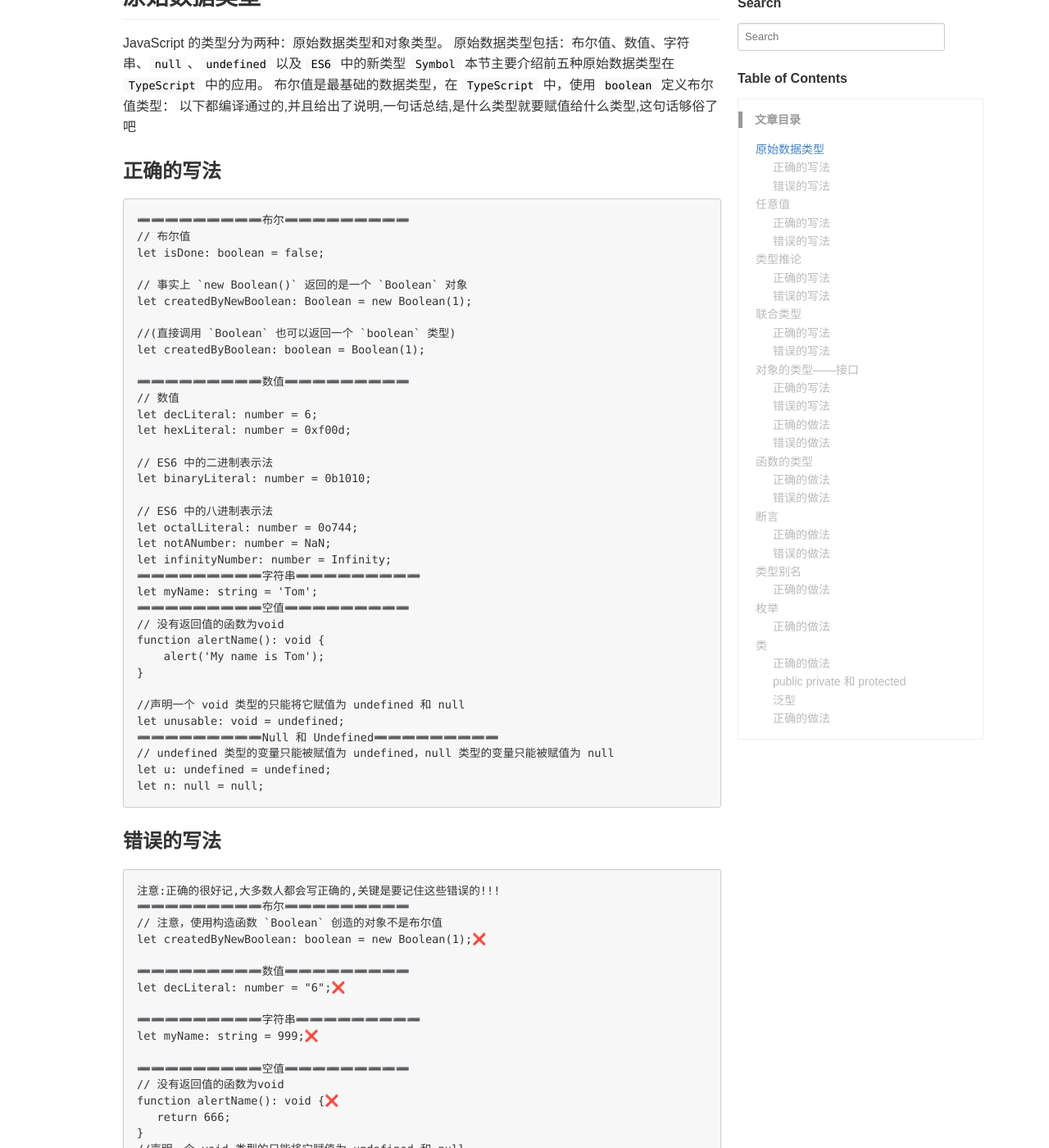
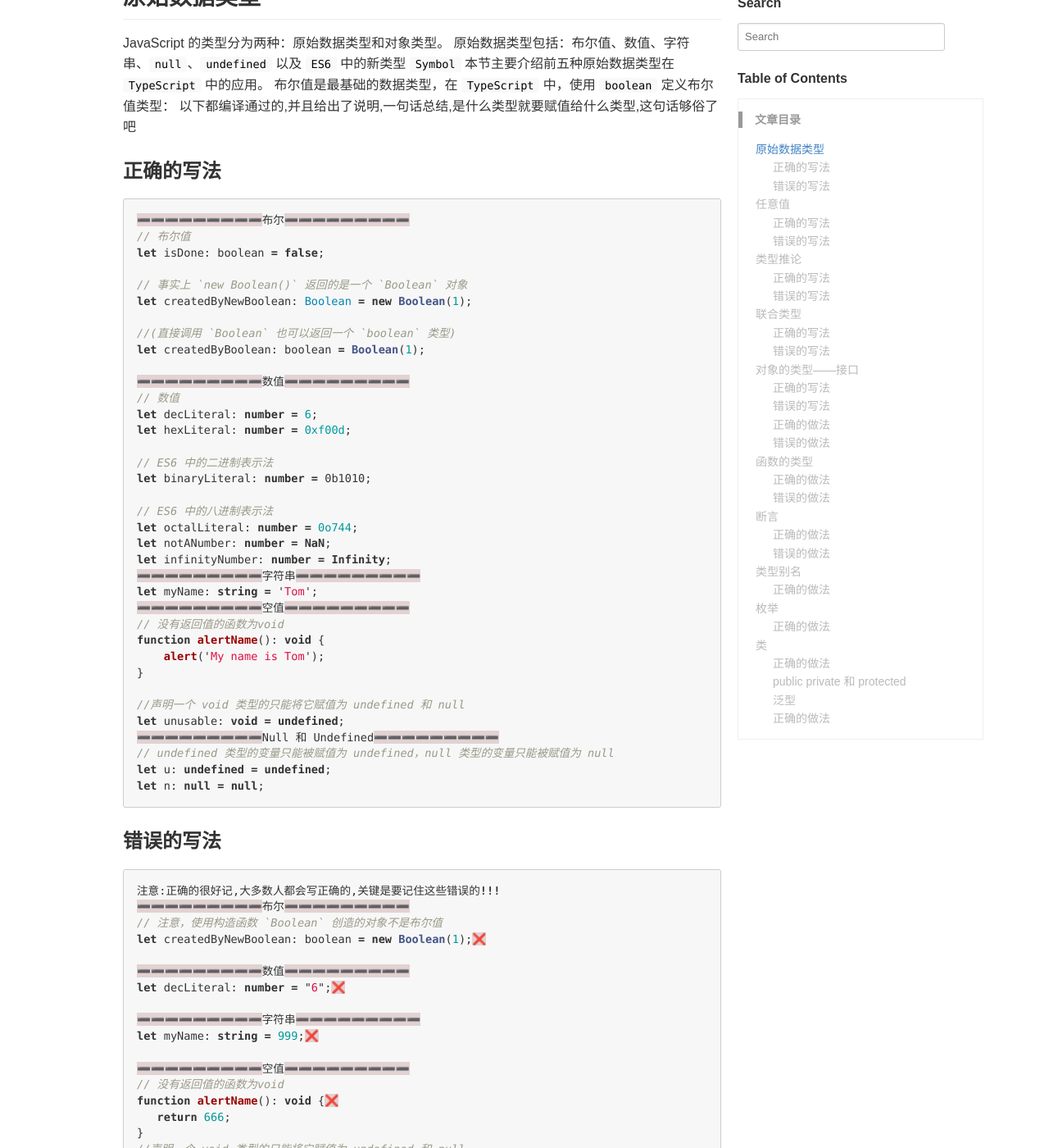
Before and after one commit to AceXking/AceXking.github.io, a Jekyll site: the page built from _posts/2019-08-15-typescript-right.md, in a window 1280 px wide and 1400 px high, scrolled down 240 px. Shown: the whole window at 82% size. Built offline with Jekyll 4.4.1, drawn with Linux system fonts in a browser that asks for light colours; comment, search, counter and statistics services are not loaded; some of the changed text lies outside the part shown.

Commit message:
typescript

`````diff
--- a/_posts/2019-08-15-typescript-right.md
+++ b/_posts/2019-08-15-typescript-right.md
@@ -12,7 +12,7 @@ JavaScript 的类型分为两种：原始数据类型和对象类型。
 布尔值是最基础的数据类型，在 `TypeScript` 中，使用 `boolean` 定义布尔值类型：
 以下都编译通过的,并且给出了说明,一句话总结,是什么类型就要赋值给什么类型,这句话够俗了吧
 ### 正确的写法
-````
+```typescript
 ➖➖➖➖➖➖➖➖➖布尔➖➖➖➖➖➖➖➖➖
 // 布尔值
 let isDone: boolean = false;
@@ -49,9 +49,9 @@ let unusable: void = undefined;
 // undefined 类型的变量只能被赋值为 undefined，null 类型的变量只能被赋值为 null
 let u: undefined = undefined;
 let n: null = null;
-````
+```
 ### 错误的写法
-````
+```typescript
 注意:正确的很好记,大多数人都会写正确的,关键是要记住这些错误的!!!
 ➖➖➖➖➖➖➖➖➖布尔➖➖➖➖➖➖➖➖➖
 // 注意，使用构造函数 `Boolean` 创造的对象不是布尔值
@@ -75,10 +75,10 @@ let unusable: void = 'I love you';❌
 // undefined 类型的变量只能被赋值为 undefined，null 类型的变量只能被赋值为 null
 let u: undefined = 888;❌
 let n: null = 999;❌
-````
+```
 ## 任意值
 ### 正确的写法
-````
+```typescript
 // 顾名思义,可以被任何值赋值
 let anyThing: any = 'hello';
 let anyThing: any = 888;
@@ -89,24 +89,24 @@ let anyThing: any = undefined;
 // 变量如果在声明的时候，未指定其类型，那么它会被识别为任意值类型：
 let any;
 any =true;
-````
+```
 ### 错误的写法
 没有错误的写法~
 ## 类型推论
 ### 正确的写法
-````
+```typescript
 // 如果没有明确的指定类型，那么 TypeScript 会依照类型推论（Type Inference）的规则推断出一个类型。
 let myFavoriteNumber = 'seven';  等价于  let myFavoriteNumber :string= 'seven';
-````
+```
 ### 错误的写法
-````
+```typescript
 // 第一句已经被推论为String类型了
 let myFavoriteNumber = 'seven';
 myFavoriteNumber = 7;❌
-````
+```
 ## 联合类型
 ### 正确的写法
-````
+```typescript
 // 联合类型（Union Types）表示取值可以为多种类型中的一种。
 // 当你允许某个变量被赋值多种类型的时候,使用联合类型,管道符进行连接
 let myFavoriteNumber: string | number;
@@ -117,17 +117,17 @@ myFavoriteNumber = 7;
 function getString(something: string | number): string {
     return something.toString();
 }
-````
+```
 ### 错误的写法
-````
+```typescript
 // number类型没有length属性.所以编译错误,因为我们只能访问此联合类型的所有类型里共有的属性或方法：
 function getLength(something: string | number): number {❌
     return something.length;
 }
-````
+```
 ## 对象的类型——接口
 ### 正确的写法
-````
+```typescript
 // 赋值的时候，变量的形状必须和接口的形状保持一致(不能多也不能少,类型还必须一致)
 interface Person {
     name: string;
@@ -184,9 +184,9 @@ let tom: Person = {
     name: 'Tom',
     gender: 'male'
 };
-````
+```
 ### 错误的写法
-````
+```typescript
 // 一旦定义了任意属性，那么确定属性和可选属性的类型都必须是它的类型的子集
 interface Person {
     name: string;
@@ -216,9 +216,9 @@ let tom: Person = {
 
 tom.id = 89757; // 不能被二次赋值❌
 数组的类型
-````
+```
 ### 正确的做法
-````
+```typescript
 let fibonacci: number[] = [1, 1, 2, 3, 5];
 let fibonacci: Array<number> = [1, 1, 2, 3, 5];
 
@@ -235,9 +235,9 @@ let list: any[] = ['Xcat Liu', 25, { website: 'http://xcatliu.com' }];
 function sum() {
     let args: IArguments = arguments;
 }
-````
+```
 ### 错误的做法
-````
+```typescript
 // 数组的项中不允许出现其他的类型：
 let fibonacci: number[] = [1, '1', 2, 3, 5];❌
 
@@ -250,10 +250,10 @@ fibonacci.push('8');❌
 function sum() {❌
     let args: number[] = arguments;
 }
-````
+```
 ## 函数的类型
 ### 正确的做法
-````
+```typescript
 // 需要把输入和输出都考虑到
 function sum(x: number, y: number): number {
     return x + y;
@@ -304,9 +304,9 @@ function push(array: any[], ...items: any[]) {
 
 let a = [];
 push(a, 1, 2, 3);
-````
+```
 ### 错误的做法
-````
+```typescript
 // 输入多余的（或者少于要求的）参数，是不被允许的：
 function sum(x: number, y: number): number {
     return x + y;
@@ -330,10 +330,10 @@ function buildName(firstName?: string, lastName: string) {❌
 }
 let tomcat = buildName('Tom', 'Cat');
 let tom = buildName(undefined, 'Tom');
-````
+```
 ## 断言
 ### 正确的做法
-````
+```typescript
 // 可以使用类型断言，将 something 断言成 string
 function getLength(something: string | number): number {
     if ((<string>something).length) {
@@ -342,17 +342,17 @@ function getLength(something: string | number): number {
         return something.toString().length;
     }
 }
-````
+```
 ### 错误的做法
-````
+```typescript
 // 只能访问此联合类型的所有类型里共有的属性或方法
 function getLength(something: string | number): number { ❌
     return something.length;
 }
-````
+```
 ## 类型别名
 ### 正确的做法
-````
+```typescript
 // 使用 type 创建类型别名,类型别名常用于联合类型
 type Name = string;
 type NameResolver = () => string;
@@ -364,10 +364,10 @@ function getName(n: NameOrResolver): Name {
         return n();
     }
 }
-````
+```
 ## 枚举
 ### 正确的做法
-````
+```typescript
 // 枚举（Enum）类型用于取值被限定在一定范围内的场景，比如一周只能有七天
 // 枚举就是枚举值到枚举名进行反向映射
 
@@ -377,11 +377,11 @@ console.log(Days[0]); // 'Sun'
 
 enum Days {Sun = 7, Mon = 1, Tue, Wed, Thu, Fri, Sat};
 console.log(Days["Sun"]); // 7
-````
+```
 
 ## 类
 ### 正确的做法
-````
+```typescript
 ➖➖➖➖➖➖➖➖➖类➖➖➖➖➖➖➖➖➖
 class Animal {
     constructor(name) {
@@ -442,18 +442,18 @@ abstract class Animal {
   }
 }
 // 子类必须实现抽象类的抽象方法
-````
+```
 ### public private 和 protected
-````
+```typescript
 public 修饰的属性或方法是公有的，可以在任何地方被访问到，默认所有的属性和方法都是 public 的
 private 修饰的属性或方法是私有的，不能在声明它的类的外部访问
 protected 修饰的属性或方法是受保护的，它和 private 类似，区别是它在子类中也是允许被访问的
-````
+```
 ### 泛型
 >泛型就是解决 类 接口 方法的复用性、以及对不特定数据类型的支持
 
 ### 正确的做法
-````
+```typescript
 //只能返回string类型的数据
 function getData(value:string):string{
   return value;
@@ -485,4 +485,4 @@ var getData:ConfigFn=function<T>(value:T):T{
 }
 getData<string>('张三');
 getData<string>(1243);  //错误
-````
+```
`````
